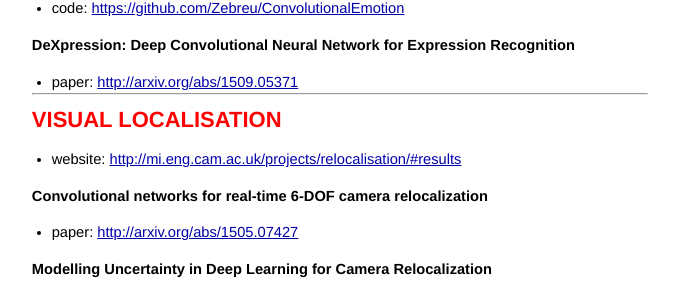
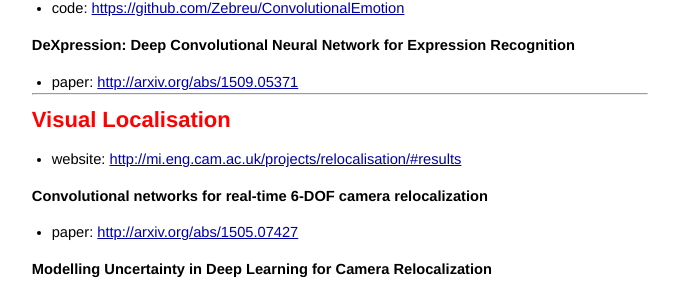
Before and after one commit to handong1587/handong1587.github.io, a Jekyll site: the page built from _posts/deep_learning/2015-08-27-cnn-materials.md, in a window 1280 px wide. Shown: the part 1150-1448 px from the top of the page, without its empty margins (300-979 px from the left). Built offline with Jekyll 4.4.1, drawn with Linux system fonts in a browser that asks for light colours; Markdown is read by kramdown in place of the engine named in the settings; comment, search, counter and statistics services are not loaded.

Commit message:
update md

```diff
--- a/_posts/deep_learning/2015-08-27-cnn-materials.md
+++ b/_posts/deep_learning/2015-08-27-cnn-materials.md
@@ -78,7 +78,7 @@
 _ _ _
 
 <span style="color: red; font-size: 150%; font-weight: bold;">
-VISUAL LOCALISATION
+Visual Localisation
 </span>
 
 - website: [http://mi.eng.cam.ac.uk/projects/relocalisation/#results](http://mi.eng.cam.ac.uk/projects/relocalisation/#results)
```
